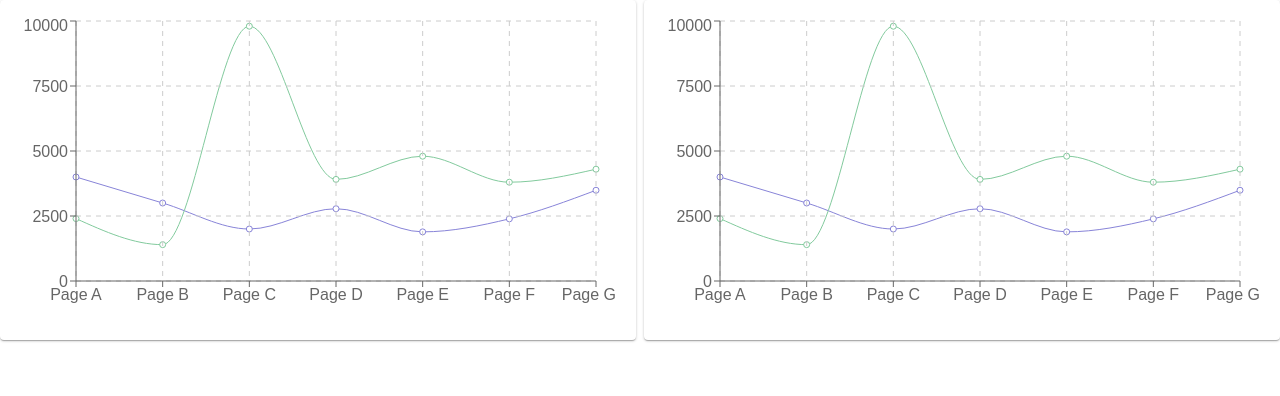
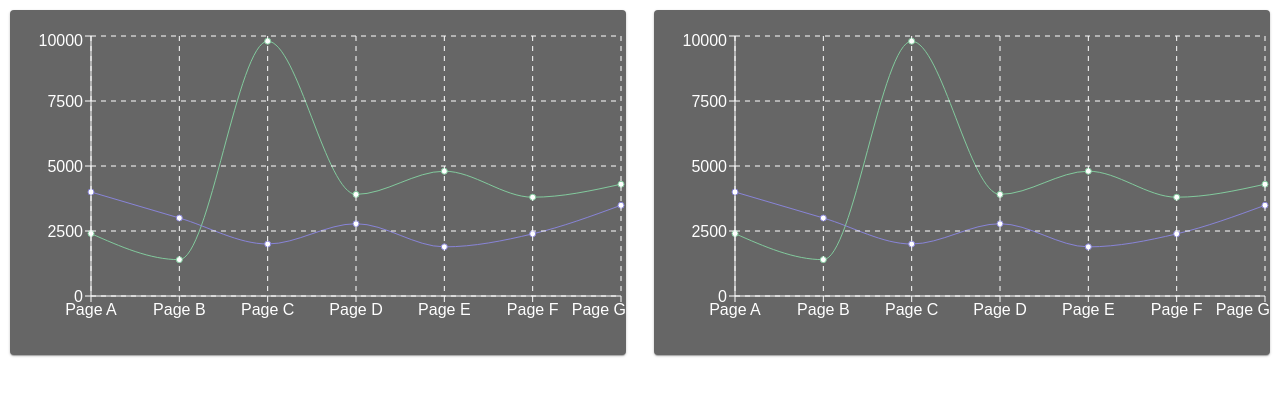
Before and after one commit to ArmyHan/screen-show, a React (Create React App) app: page / in a window 1280 px wide. Shown: the top 396 px of the page. Built offline with nearby package versions, Linux system fonts and the light colour scheme.

Commit message:
some style.

```diff
--- a/src/charts/FirstLineCharts.js
+++ b/src/charts/FirstLineCharts.js
@@ -3,20 +3,30 @@
  */
 import React from 'react';
 import {LineChart, Line, CartesianGrid, XAxis, YAxis, Tooltip} from 'recharts';
+import {withStyles} from "@material-ui/core/styles";
+
+const styles = theme => ({
+    grayBack: {
+        flexGrow: 1,
+        backgroundColor: '#666',
+        marginTop: 5, marginRight: 20, bmarginBottom: 5, marginLeft: 0
+    },
+});
 
 class FirstLineCharts extends React.Component {
     render() {
+        const {classes} = this.props;
         return (
-            <LineChart width={600} height={300} data={this.props.data} margin={{top: 5, right: 20, bottom: 5, left: 0}}>
+            <LineChart className={classes.grayBack} width={600} height={300} data={this.props.data}>
                 <Line type="monotone" dataKey="uv" stroke="#8884d8"/>
                 <Line type="monotone" dataKey="pv" stroke="#82ca9d"/>
-                <CartesianGrid stroke="#ccc" strokeDasharray="5 5"/>
-                <XAxis dataKey="name"/>
-                <YAxis/>
+                <CartesianGrid stroke="#fff" strokeDasharray="5 5"/>
+                <XAxis stroke="#fff" dataKey="name"/>
+                <YAxis stroke="#fff"/>
                 <Tooltip/>
             </LineChart>
         );
     }
 }
 
-export default FirstLineCharts;
+export default withStyles(styles)(FirstLineCharts);
--- a/src/pages/FirstPage.js
+++ b/src/pages/FirstPage.js
@@ -6,9 +6,18 @@ import FirstLineCharts from "../charts/FirstLineCharts";
 import Card from '@material-ui/core/Card';
 import CardContent from '@material-ui/core/CardContent';
 import Grid from "@material-ui/core/Grid";
+import {withStyles} from "@material-ui/core/styles";
+
+const styles = theme => ({
+    grayCard: {
+        backgroundColor: '#666',
+        margin: 10,
+    },
+});
 
 class FirstPage extends React.Component {
     render() {
+        const {classes} = this.props;
         const data = [
             {name: 'Page A', uv: 4000, pv: 2400, amt: 2400},
             {name: 'Page B', uv: 3000, pv: 1398, amt: 2210},
@@ -20,24 +29,26 @@ class FirstPage extends React.Component {
         ];
 
         return (
+            <div>
                 <Grid container spacing={8} direction="row" justify="center" alignItems="center">
                     <Grid item xs={6}>
-                    <Card>
+                        <Card className={classes.grayCard}>
                             <CardContent>
                                 <FirstLineCharts data={data}/>
                             </CardContent>
                         </Card>
                     </Grid>
                     <Grid item xs={6}>
-                    <Card>
+                        <Card className={classes.grayCard}>
                             <CardContent>
                                 <FirstLineCharts data={data}/>
                             </CardContent>
                         </Card>
                     </Grid>
                 </Grid>
+            </div>
         );
     }
 }
 
-export default FirstPage;
+export default withStyles(styles)(FirstPage);
```
Also changed, not shown: 1 other file (tests, documents, lock files or other folders). Lines whose indentation alone changed are shown as unchanged.
